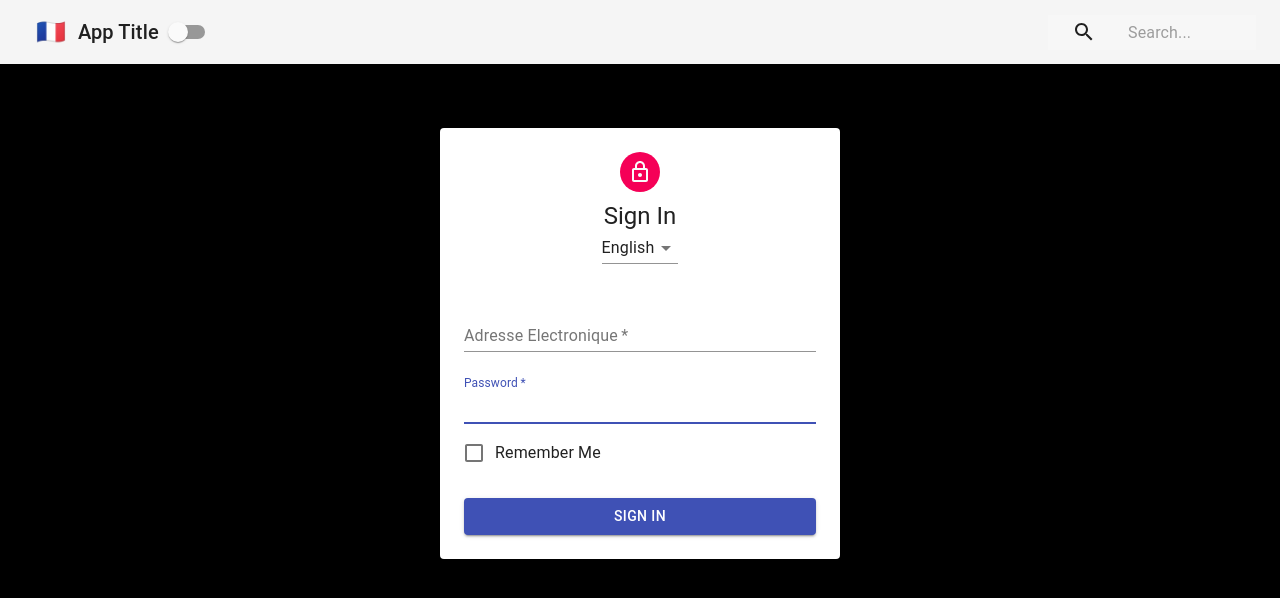
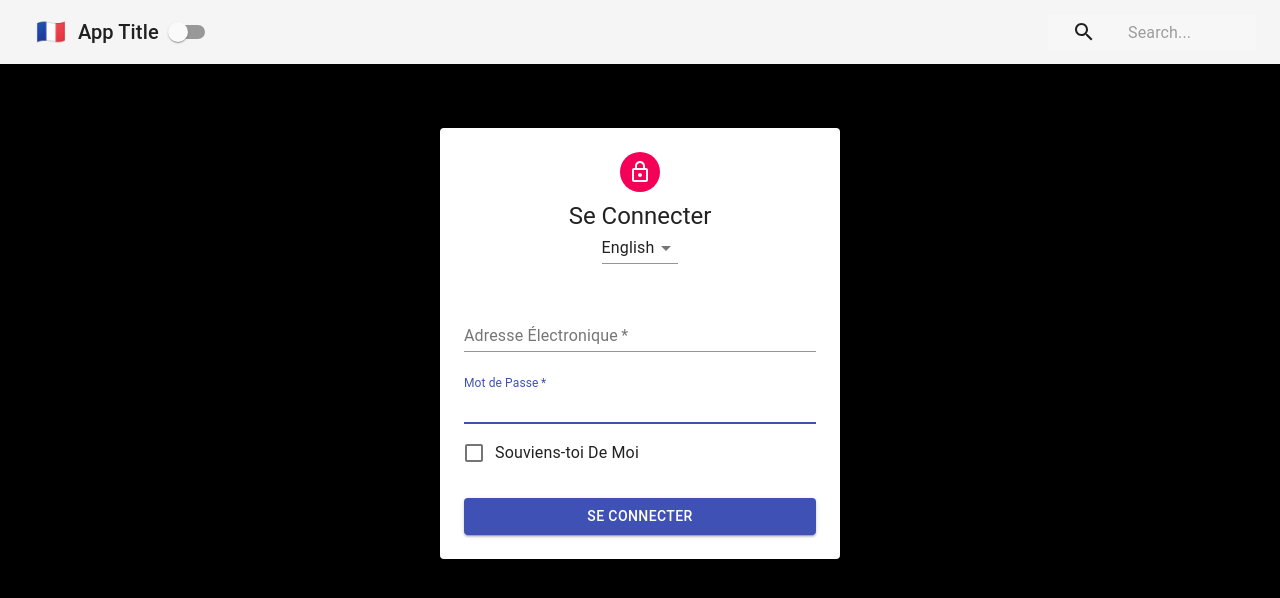
Before and after one commit to christianhubbard/context-language-signon, a React (Create React App) app: page / in a window 1280 px wide. Shown: the top 598 px of the page. Built offline with nearby package versions, Linux system fonts and the light colour scheme.

Commit message:
Conditionally displaying text on form based off of language context

```diff
--- a/src/Form.js
+++ b/src/Form.js
@@ -19,21 +19,30 @@ import styles from './styles/FormStyles';
 
 const words = {
     english: {
+        signIn: "Sign In",
         email: "Email",
+        password: "Password",
+        remember: "Remember Me"
     },
     french:{
-        email : "Adresse Electronique"
+        signIn: "Se Connecter",
+        email : "Adresse Électronique",
+        password: "Mot de Passe",
+        remember: "Souviens-toi De Moi"
     },
     spanish: {
-        email: "Correo Electronico"
-    }
+        signIn: "Registrarse",
+        email: "Correo Electrónico",
+        password: "Contraseña",
+        remember: "Recuérdame"
+    },
 }
 class Form extends Component {
     static contextType = LanguageContext
     render() {
         const {language} = this.context;
         const {classes} = this.props;
-        const {email} = words[language]
+        const {email, signIn, password, remember} = words[language]
         return (
             <main className={classes.main}>
                 <Paper className={classes.paper}>
@@ -41,7 +50,7 @@ class Form extends Component {
                         <LockOutlinedIcon />
                     </Avatar>
                     <Typography variant='h5'>
-                        Sign In
+                        {signIn}
                     </Typography>
                     <Select value='English'>
                         <MenuItem value='English'>English</MenuItem>
@@ -54,10 +63,10 @@ class Form extends Component {
                             <Input id='email' name='email' autoFocus />
                         </FormControl>
                         <FormControl margin='normal' required fullWidth>
-                            <InputLabel htmlFor='password'>Password</InputLabel>
+                            <InputLabel htmlFor='password'>{password}</InputLabel>
                             <Input id='password' name='password' autoFocus />
                         </FormControl>
-                        <FormControlLabel control={<Checkbox color='primary' />} label='Remember Me'/>
+                        <FormControlLabel control={<Checkbox color='primary' />} label={remember}/>
                         <Button
                             variant='contained'
                             type='submit'
@@ -65,7 +74,7 @@ class Form extends Component {
                             color='primary'
                             className={classes.submit}
                         >
-                            Sign In
+                            {signIn}
                         </Button>
                     </form>
                 </Paper>
```
